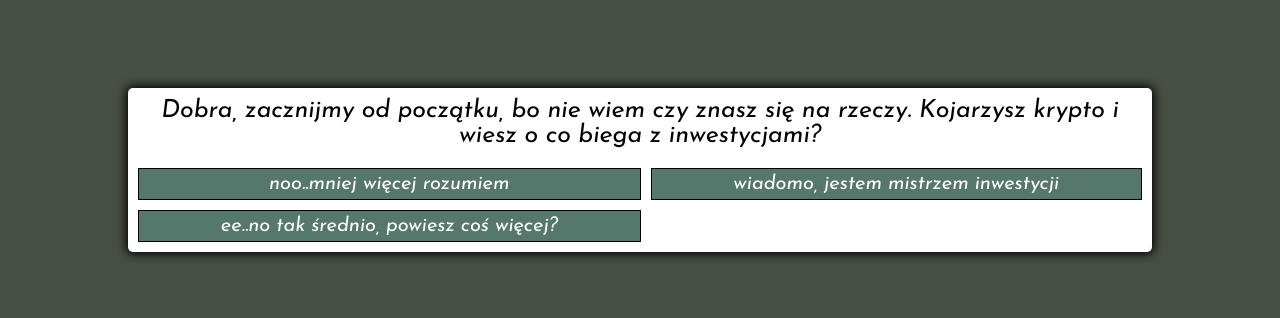
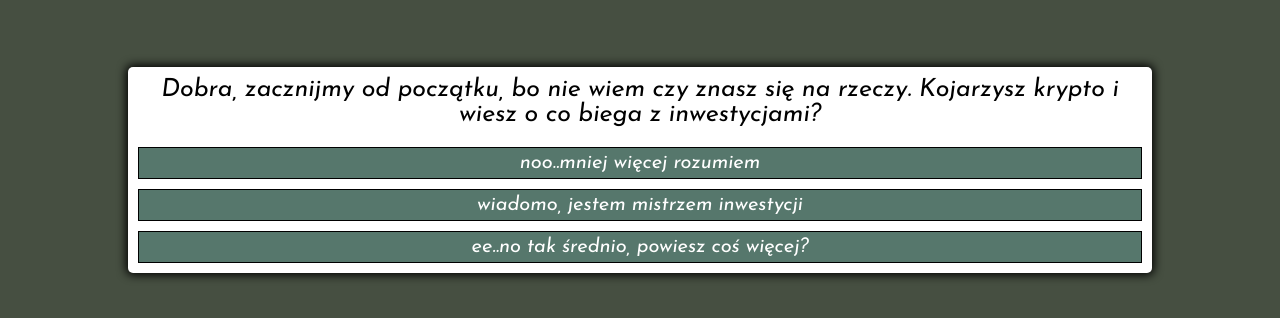
Before and after one commit to Celmaibun/rpggame, a plain HTML site: page index.html in a window 1280 px wide. Shown: the part 230-548 px from the top of the page. Drawn offline with Linux system fonts and the light colour scheme.

Commit message:
Add files via upload

```diff
--- a/game.js
+++ b/game.js
@@ -120,13 +120,36 @@ const textNodes = [
             },
             {
                 text: 'Hmm.. BTC jest stabilne, nie ma co ryzykować, lepszy mały zysk niż duża strata',
-                nextText: 8,
+                nextText: 7,
             }
 
         ]
+    },
+    {
+        id: 7,
+        text: '-Dobra, to przelejj 500zł i lecimy dalej\r' +
+        '- em...Dobra już, to kiedy mogę liczyć na zysk?\r' +
+        '- noo w dobrym tempie za 3-4 dni będziesz mieć efekt\r'+
+        '-Szybciej niż się spodziewałem\r'+
+        '-Mówiłem ci, giełda to dynamiczna kobieta, nie lubi stać w miejscu, ale nie raz cię jeszcze wyrucha\r'+
+        '-eee..ok?\r\r\r'+
+        '- Dobra to teraz idę się zająć gotowaniem, wiesz.. muriatic acid i takie tam, znasz się na chemii?',
+        options: [
+            {
+                text: 'Jasne, zawsze się interesowałem chemią',
+                nextText: 8,
+            }
+        ]
+    },
+    {
+        id: 8,
+        text: 'No to świetnie, bo mam tutaj problem, co się dodaje po muratic acid, bo nie mogę znaleźć tej cholernej listy, a za godzinę muszę mieć gotową partię',
+        options: [
+            {
+                text: 'Jasne, zawsze się interesowałem chemią',
+                nextText: 8,
+            }
+        ]
     }
 ]
-
-
-
 startGame();
--- a/style.css
+++ b/style.css
@@ -24,7 +24,7 @@ body{
 }
 .btn-grid{
  display: grid;
- grid-template-columns: repeat(2, auto);
+ grid-template-columns: repeat(1, auto);
  gap: 10px;
  margin-top: 20px;
 }
```
